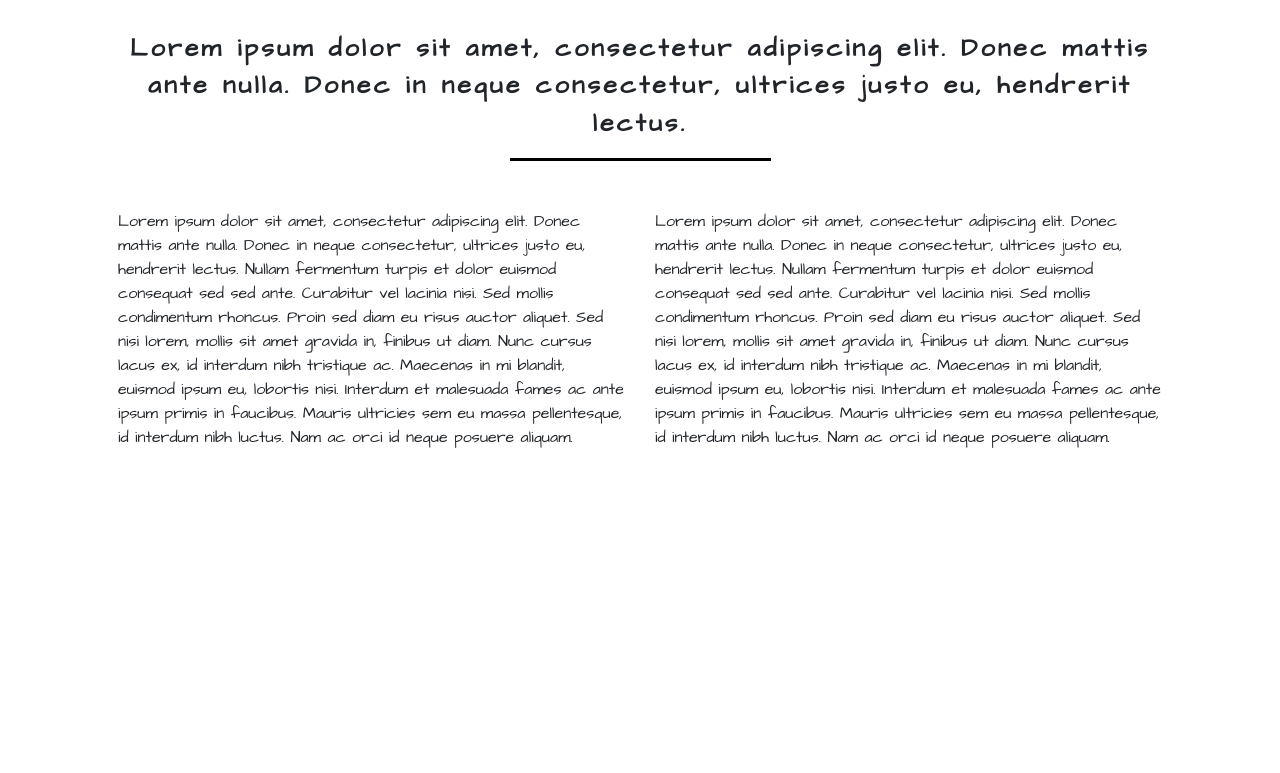
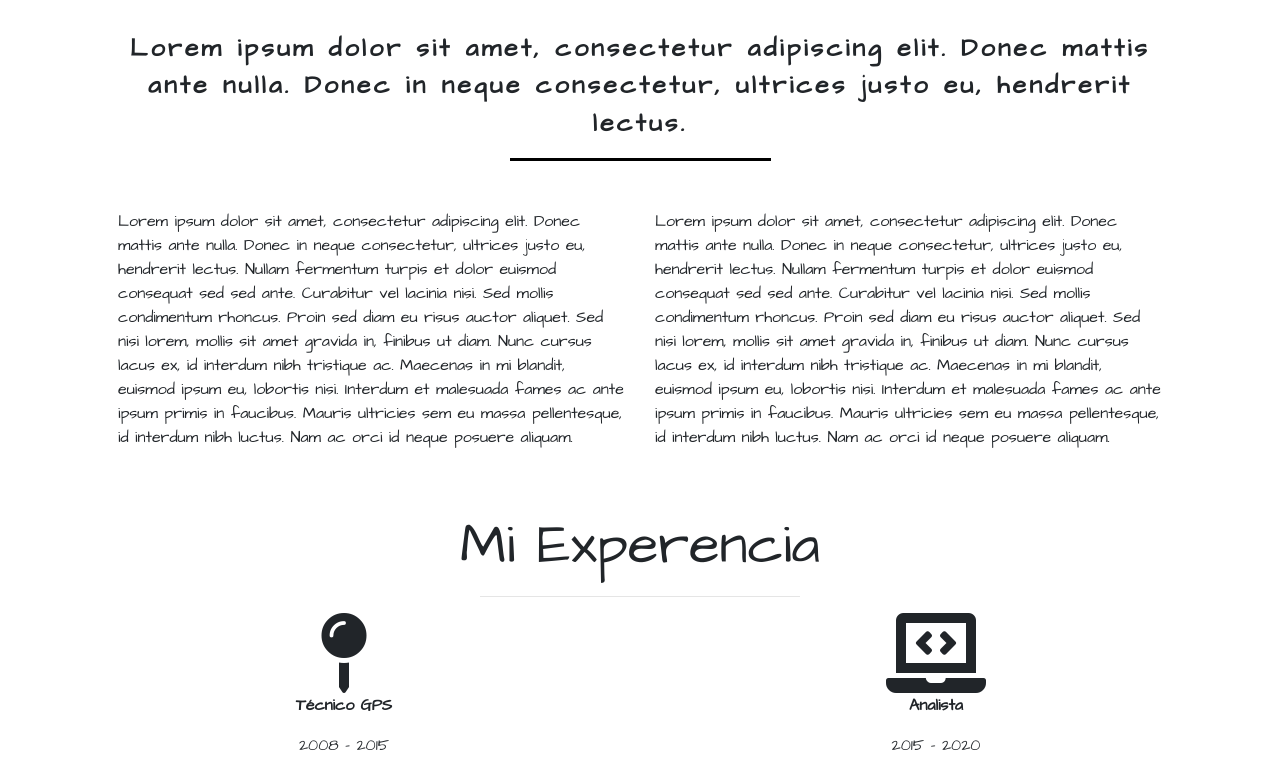
Before and after one commit to NeutronMontero/Portafolio2, a plain HTML site: page index.html in a window 1280 px wide. Shown: the part 762-1535 px from the top of the page. Before the commit the page ends 1227 px from the top, so only its background shows below. Drawn offline with nearby package versions, Linux system fonts and the light colour scheme.

Commit message:
add experience

```diff
--- a/assets/css/style.css
+++ b/assets/css/style.css
@@ -32,3 +32,7 @@ body * {
     background-color: #000000;
 
 }
+
+#experencia .exp-text{
+    font-size: 1.5rem;
+}
--- a/index.html
+++ b/index.html
@@ -21,16 +21,16 @@
             <div class="collapse navbar-collapse" id="navbarNav">
             <ul class="navbar-nav ml-auto">
                 <li class="nav-item">
-                <a class="nav-link" href="Sobre Mi">Sobre Mi</a>
+                <a class="nav-link" href="sobre-mi">Sobre Mi</a>
                 </li>
                 <li class="nav-item">
-                <a class="nav-link" href="Experencia">Experencia</a>
+                <a class="nav-link" href="experencia">Experencia</a>
                 </li>
                 <li class="nav-item">
-                <a class="nav-link" href="Trabajos">Trabajos</a>
+                <a class="nav-link" href="trabajos">Trabajos</a>
                 </li>
                 <li class="nav-item">
-                <a class="nav-link" href="Contacto">Contacto</a>
+                <a class="nav-link" href="contacto">Contacto</a>
                 </li>
             </ul>
             </div>
@@ -68,6 +68,23 @@
             </div>
         </section>
 
+        <section id="experencia" class="mt-5">
+            <h2 class="display-4 text-center">Mi Experencia</h2>
+            <hr class="w-25">
+            <div class="row mx-5">
+                <div class="col-sm-6 text-center">
+                    <i class="fas fa-map-pin fa-5x"></i>
+                    <p class="font-weight-bold">Técnico GPS</p>
+                    <P>2008 - 2015</P>
+                </div>
+                <div class="col-sm-6 text-center">
+                    <i class="fas fa-laptop-code fa-5x"></i>
+                    <p class="font-weight-bold">Analista</p>
+                    <P>2015 - 2020</P>
+                </div>
+            </div>
+        </section>
+
 
 
     <!--Jquery 3.5.1-->
```
